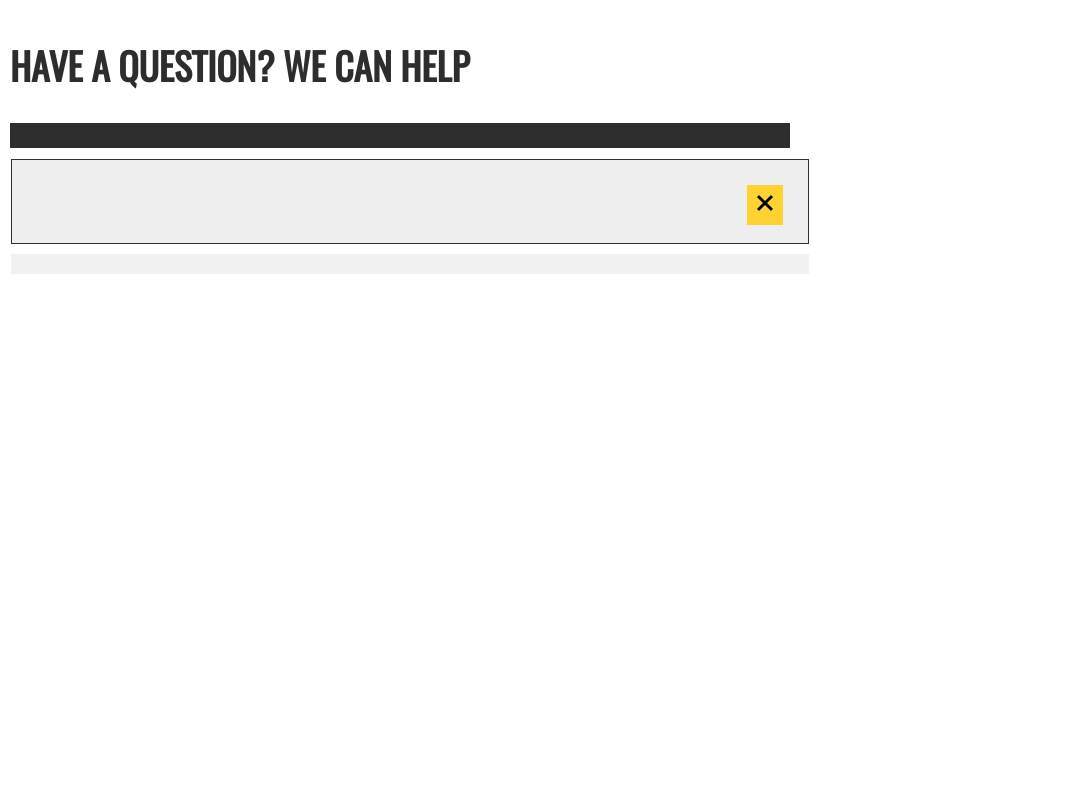
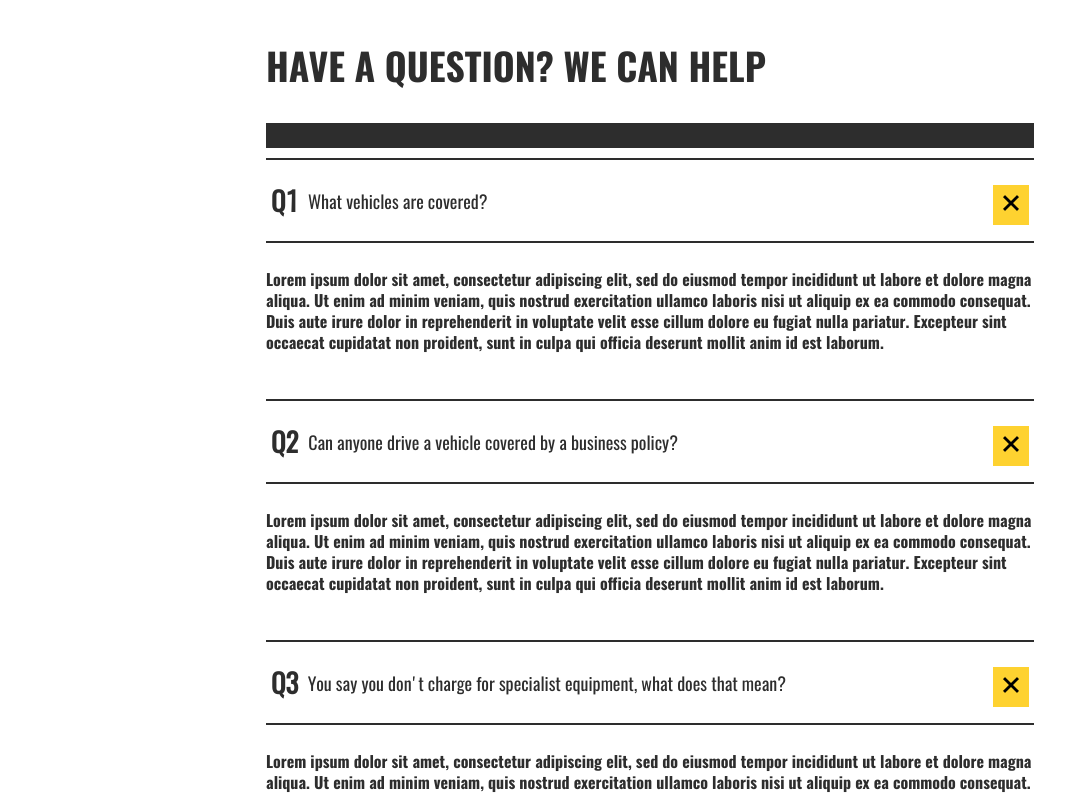
Before and after one commit to 1enoch1/Angular-Accordion, an Angular app in the folder FAQApp/: page / in a window 1280 px wide. Shown: the top 795 px of the page, without its empty margins (0-1087 px from the left). Built offline with nearby package versions, Linux system fonts and the light colour scheme.

Commit message:
binding json data to component & restyling accordion

```diff
--- a/FAQApp/src/app/app.component.sass
+++ b/FAQApp/src/app/app.component.sass
@@ -1,3 +1,2 @@
 \:host
-    display: flex
-    max-width: 753px
+    min-height: 100vh
--- /dev/null
+++ b/FAQApp/src/app/json-typings.d.ts
@@ -0,0 +1,4 @@
+declare module "*.json" {
+    const value: any;
+    export default value;
+  }
--- a/FAQApp/src/app/modules/modules/FAQ/components/accordion/accordion.component.html
+++ b/FAQApp/src/app/modules/modules/FAQ/components/accordion/accordion.component.html
@@ -1,14 +1,18 @@
 
-<div class="accordionContainer">
-  <button class="accordion"  (click)="toggleAccordion()">
+<div>
+  <button class="accordion" (click)="toggleAccordion()">
     <div>
-      <i  class="plusIconContainer" nz-icon [ngClass]="accordionOpened ? 'plusIconOpened' : 'plusIconClosed'">
+      <i class="plusIconContainer" nz-icon [ngClass]="isAccordionOpen ? 'plusIconOpened' : 'plusIconClosed'">
         <svg class="svg-rotate__icon" width="20px" height="20px" viewBox="0 0 357 357" [@animateIcon]="iconState">
           <g id="add">
             <path d="M357,204H204v153h-51V204H0v-51h153V0h51v153h153V204z" />
           </g>
         </svg>
       </i>
+      <div class="accordionHeader">
+        <h1>Q{{ index + 1}}</h1>
+        <p class="accordionText"> {{ question }} </p>
+      </div>
     </div>
   </button>
   <div class="panel"  [@slideOpen]="animateAccordion">
--- a/FAQApp/src/app/modules/modules/FAQ/components/accordion/accordion.component.sass
+++ b/FAQApp/src/app/modules/modules/FAQ/components/accordion/accordion.component.sass
@@ -1,55 +1,58 @@
 
 @import '/src/styles.sass'
 \:host
-    width: 100%
-    display: flex
-    flex-direction: column
+    max-width: 850px !important
+
 
     //accordion
-.accordionContainer
-    padding: 1px
-
 .accordion
-    background-color: #eee
+    background-color: #fff
     color: var(--text-color)
     cursor: pointer
-    padding: 25px !important
+    padding: 5px !important
     width: 100%
     text-align: left
-    border: 1px solid
+    border: 2px solid
     outline: none
     transition: 0.4s ease-in
     margin-top: 0px
     font-family: var(--primary-font)
     margin-left: 10px
     height: 85px
+    border-right: 0
+    border-left: 0
 
-    .accordionContent
-        padding: 1rem
-        border: 1px solid green
-        margin: 1rem
+
+    .accordionHeader
+        display: flex
+        flex-direction: row
+    .accordionText
+        margin-left: 10px
+        display: flex
+        flex-direction: row
+        align-items: center
+        font-size: 18px
 
 
 /* Add a background color to the button if it is clicked on (add the .active class with JS), and when you move the mouse over it (hover) */
-    .active, .accordion:hover, .accordion:focus
-        background-color: #a9a9a9 !important
+    button:hover
+        color: #a9a9a9
 
 /* Style the accordion panel. Note: hidden by default */
 .panel
     padding: 25px
-    background-color: white
     display: none
     overflow: hidden
     margin: 10px !important
 
-.panel:after
-    font-size: 13px
-    color: #777
-    margin-left: 5px
 
-
-.active:after
-    //
+.panelHeaderLeft
+    display: flex !important
+    flex-direction: row !important
+    flex-grow: 1 !important
+    flex-basis: auto !important
+    align-items: center !important
+    justify-content: flex-start !important
 
 
 // plus icon stylings
@@ -59,6 +62,7 @@
     padding: 8px !important
     background-color: #fed230
     font-size: var(--font-sm)
+    margin-top: 20px
 
 // plus icon animations
 .plusIconClosed
--- a/FAQApp/src/app/modules/modules/FAQ/components/accordion/accordion.component.ts
+++ b/FAQApp/src/app/modules/modules/FAQ/components/accordion/accordion.component.ts
@@ -36,7 +36,7 @@ import {
           overflow: 'hidden',
           height: '*',
           padding: '0px 0px 20px 0px',
-          background: '#f1f1f1',
+          background: '#fff',
           margin: '10px',
           width: '100%'
         })
@@ -55,35 +55,38 @@ import {
 export class AccordionComponent implements OnInit, OnChanges {
   iconState: string = 'default';
   animateAccordion: string = 'out';
-
+  @Input() index: number = 0;
+  @Input() question: string;
+  @Input() answer: string;
   @Input() accordionState: boolean;
   @Input() forceAccordionOpen: boolean;
   @Output() currentAccordionState = new EventEmitter<boolean>();
 
 
-  accordionOpened: boolean = true;
+  isAccordionOpen: boolean = true;
 
 
   constructor() {}
 
   ngOnInit() {
-    this.accordionOpened = this.accordionState;
-    this.animateAccordion = this.accordionOpened ? 'in' : 'out';
+    this.isAccordionOpen = this.accordionState;
+    this.animateAccordion = this.isAccordionOpen ? 'in' : 'out';
     this.iconState = this.iconState === 'default' ? 'rotated' : 'default';
   }
 
   ngOnChanges(changes: SimpleChanges): void {
     if (changes['forceAccordionOpen']) {
-      this.accordionOpened = true;
-      this.animateAccordion = 'out';
-      this.currentAccordionState.emit(this.accordionOpened);
+      this.isAccordionOpen = true;
+      this.animateAccordion = 'in';
+      this.currentAccordionState.emit(this.isAccordionOpen);
     }
   }
 
   toggleAccordion() {
-    this.accordionOpened = !this.accordionOpened;
-    this.animateAccordion = this.accordionOpened ? 'in' : 'out';
+    this.isAccordionOpen = !this.isAccordionOpen;
+    this.animateAccordion = this.isAccordionOpen ? 'in' : 'out';
     this.iconState = this.iconState === 'default' ? 'rotated' : 'default';
-    this.currentAccordionState.emit(this.accordionOpened);
+    this.currentAccordionState.emit(this.isAccordionOpen);
   }
+
 }
--- a/FAQApp/src/app/modules/modules/FAQ/views/faq/faq.component.html
+++ b/FAQApp/src/app/modules/modules/FAQ/views/faq/faq.component.html
@@ -1,10 +1,8 @@
-<!-- <div *ngFor="let result of faqResults | keyvalue">
-    <p>{{ result.value | json }}</p>
-</div> -->
-
 <div class="FaqHeader">
     <h2>{{ getFaqHeader() }}</h2>
 </div>
-<div>
-    <app-accordion style="display: flex; flex-direction: column;"></app-accordion>
-</div>
+<ng-container *ngFor="let result of faqResultList | keyvalue; let idx = index;">
+    <app-accordion [index]="idx" [question]="faqResultList[idx].question" [answer]="faqResultList[idx].answer">
+        <p>{{ faqResultList[idx].answer }}</p>
+    </app-accordion>
+</ng-container>
--- a/FAQApp/src/app/modules/modules/FAQ/views/faq/faq.component.sass
+++ b/FAQApp/src/app/modules/modules/FAQ/views/faq/faq.component.sass
@@ -1,5 +1,14 @@
 @import '/src/styles.sass'
 
+\:host
+    margin: 0
+    position: absolute
+    top: 50%
+    left: 50%
+    margin-right: -50%
+    transform: translate(-50%, -50%)
+    height: 100%
+    width: 60%
 
 .FaqHeader
     display: flex !important
@@ -8,4 +17,5 @@
     margin: 10px
     font-size: $font-lg
     border-bottom: 25px solid
-    min-width: 780px
+    // min-width: 800px
+    width: 100%
--- a/FAQApp/src/app/modules/modules/FAQ/views/faq/faq.component.ts
+++ b/FAQApp/src/app/modules/modules/FAQ/views/faq/faq.component.ts
@@ -1,19 +1,27 @@
 import { Component, OnInit } from '@angular/core';
 import { HttpClient } from '@angular/common/http';
 import { environment } from 'src/environments/environment';
+import * as faqJson from 'src/assets/files/faqs.json';
 
+interface FaqResult {
+  id: number;
+  question: string;
+  answer: string;
+}
 @Component({
   selector: 'app-faq',
   templateUrl: './faq.component.html',
   styleUrls: ['./faq.component.sass'],
 })
 export class FAQComponent implements OnInit {
-  faqResults: any = [];
+  //public faqResultList: {id: string, question: string, answer: string}[] = faqJson;
+  faqResultList: FaqResult[] = (faqJson as any).default;
 
   constructor(private http: HttpClient) {}
 
   ngOnInit() {
     this.getJsonData();
+    console.log(this.faqResultList);
   }
 
   getJsonData() {
@@ -21,7 +29,6 @@ export class FAQComponent implements OnInit {
       .get(environment.localEnvironment + 'assets/files/faqs.json')
       .subscribe((data) => {
         console.log(data);
-        this.faqResults = data;
       });
   }
 
--- a/FAQApp/src/environments/environment.ts
+++ b/FAQApp/src/environments/environment.ts
@@ -4,7 +4,7 @@
 
 export const environment = {
   production: false,
-  localEnvironment: "http://localhost:5200/"
+  localEnvironment: "http://localhost:4200/"
 };
 
 /*
--- a/FAQApp/src/styles.sass
+++ b/FAQApp/src/styles.sass
@@ -26,12 +26,12 @@ $font-lg: 25px
 body
     background-color: var(--background-color)
     color: var(--text-color)
-    font-family: 'oswald-regular',
+    font-family: var(--secondary-font)
     padding: 0
     margin: 0
-    font-weight: var(--regular)
+    font-weight: var($regular)
     justify-content: center
-    max-width: 735px
+    max-width: 850px
 
 
         //flex
--- a/FAQApp/tsconfig.json
+++ b/FAQApp/tsconfig.json
@@ -15,6 +15,8 @@
     "lib": [
       "es2018",
       "dom"
-    ]
+    ],
+    "resolveJsonModule": true,
+    "esModuleInterop": true
   }
 }
```
Also changed, not shown: FAQApp/src/app/app.component.html (line endings or trailing spaces).
